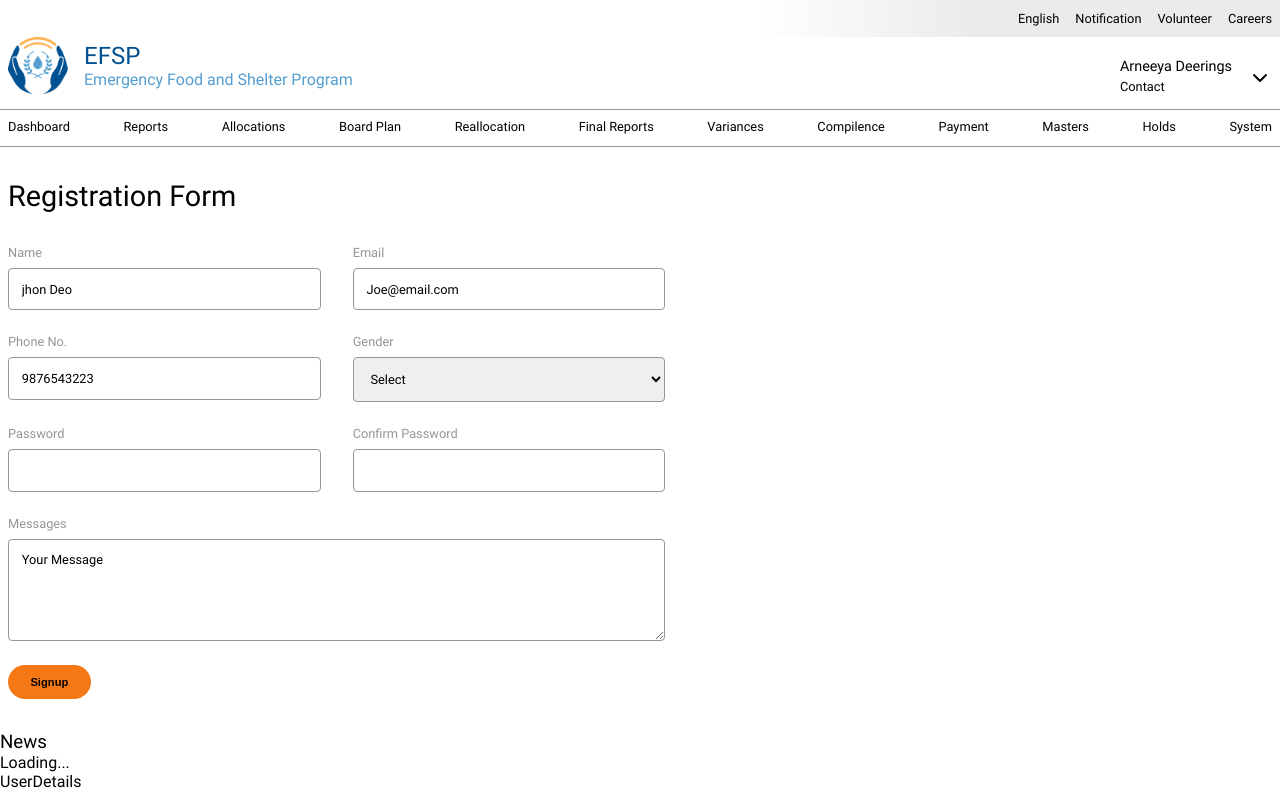
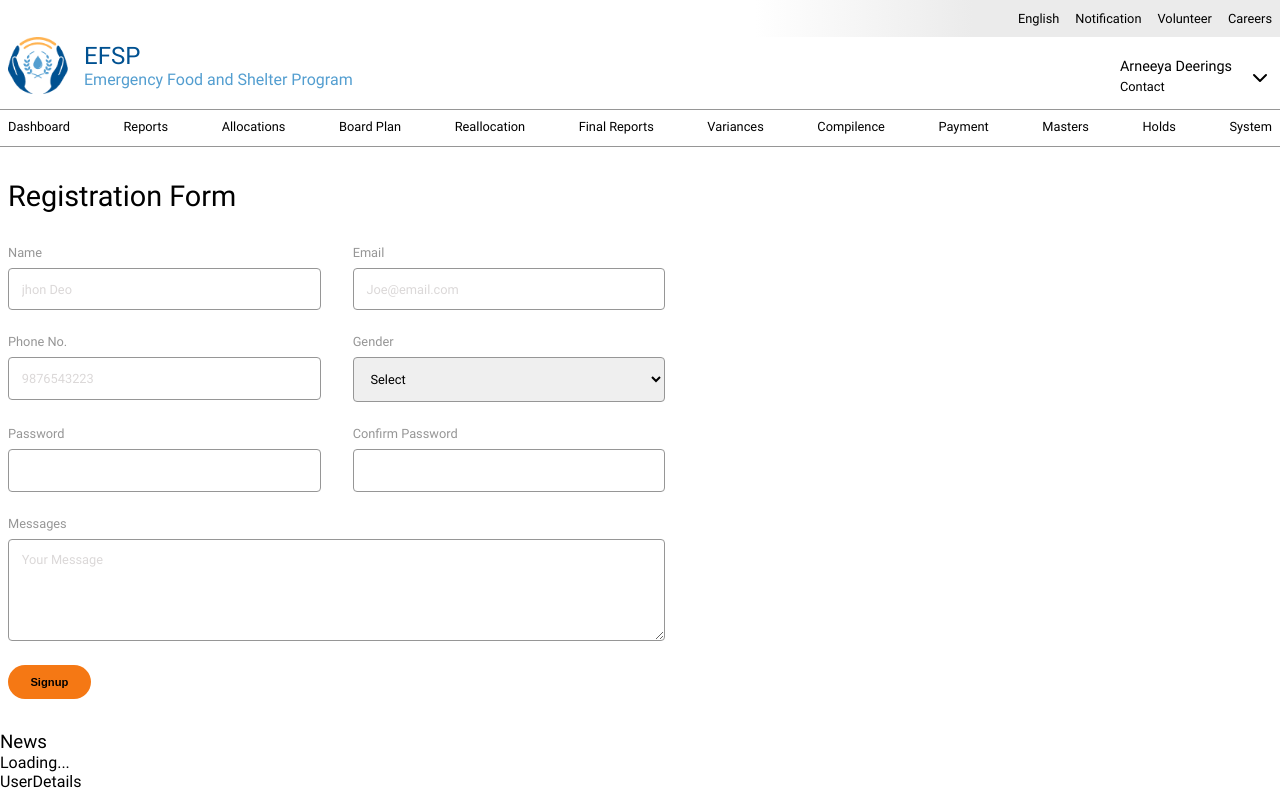
Before and after one commit to infinitekriti/efsp, a React (Create React App) app: page / in a window 1280 px wide. Built offline with nearby package versions, Linux system fonts and the light colour scheme.

Commit message:
Update RegistrationForm.scss

```diff
--- a/src/components/pageSpacific/home/registrationForm/RegistrationForm.scss
+++ b/src/components/pageSpacific/home/registrationForm/RegistrationForm.scss
@@ -51,7 +51,7 @@
                         border-radius: 4px;
 
                         &::placeholder {
-                            color: #000;
+                            color: #dbd8d8;
                         }
                     }
 
```
